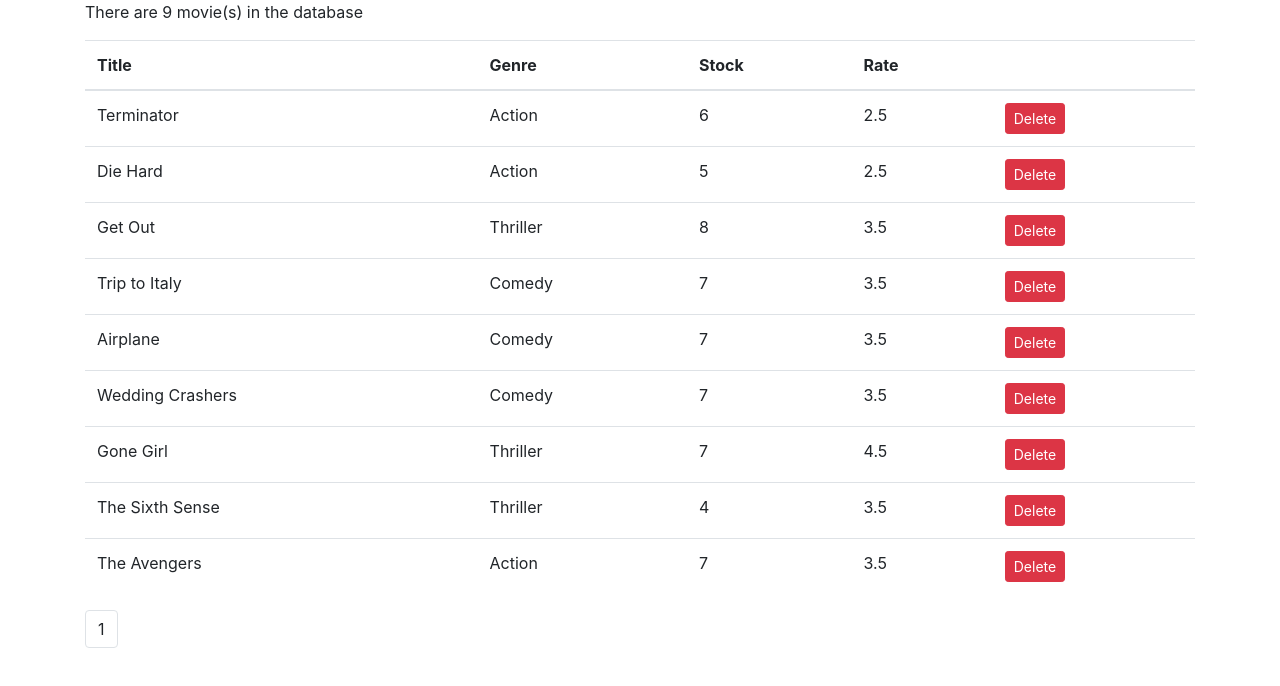
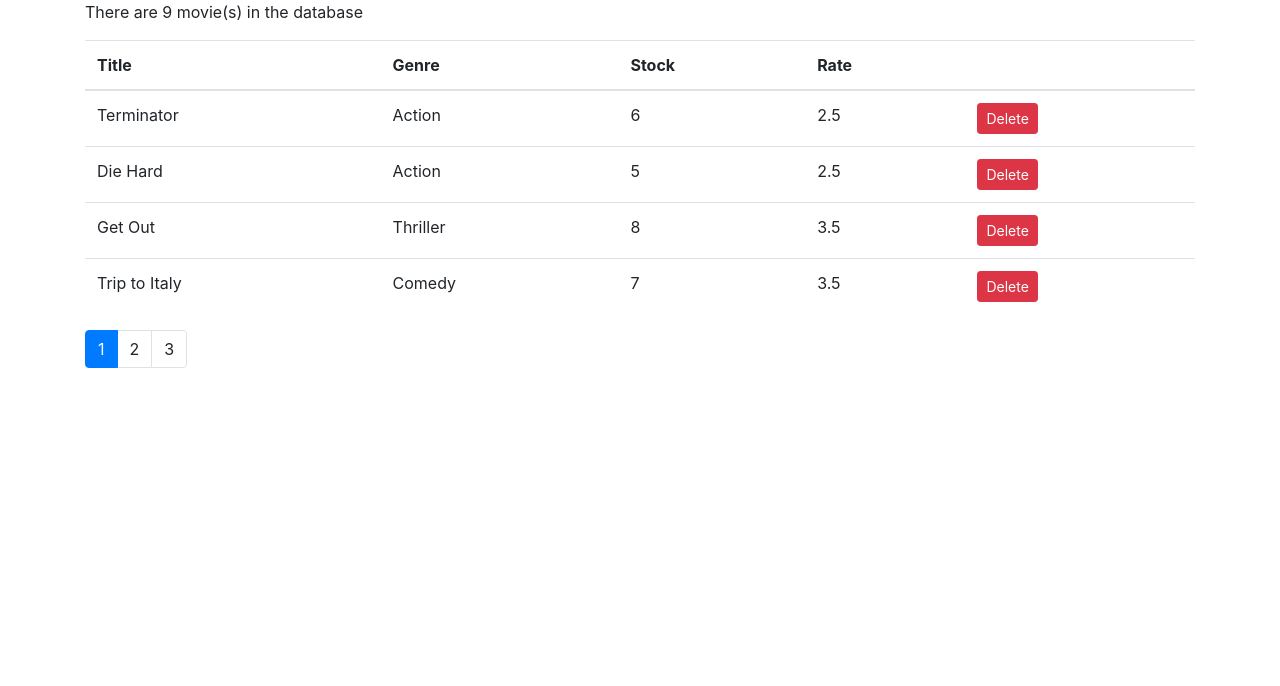
Before and after one commit to behtashmoradi/Vidly, a React (Create React App) app: page / in a window 1280 px wide. Shown: the top 686 px of the page. Built offline with nearby package versions, Linux system fonts and the light colour scheme.

Commit message:
add paging to the grid

```diff
--- a/package.json
+++ b/package.json
@@ -8,6 +8,7 @@
     "@testing-library/user-event": "^7.2.1",
     "bootstrap": "^4.1.1",
     "font-awesome": "^4.7.0",
+    "lodash": "^4.17.15",
     "react": "^16.12.0",
     "react-dom": "^16.12.0",
     "react-scripts": "3.3.0"
--- a/src/Components/Movies.jsx
+++ b/src/Components/Movies.jsx
@@ -1,19 +1,26 @@
 import React, { Component } from "react";
 import { getMovies } from "../services/fakeMovieService";
 import Pagination from "../common/pagination";
+import { Paginate } from "../utils/paginate";
 class Movies extends Component {
   state = {
     movies: getMovies(),
-    pageSize: 4
+    pageSize: 4,
+    currentPage: 1
   };
   handleDelete = movie => {
     const movies = this.state.movies.filter(m => m._id !== movie._id);
     this.setState({ movies: movies });
   };
   handlePageChange = page => {
-    console.log(page);
+    this.setState({ currentPage: page });
   };
   render() {
+    var movies = Paginate(
+      this.state.movies,
+      this.state.currentPage,
+      this.state.pageSize
+    );
     const { length: count } = this.state.movies;
     if (count === 0) {
       return <p>There are no movie in the Database</p>;
@@ -32,7 +39,7 @@
             </tr>
           </thead>
           <tbody>
-            {this.state.movies.map(movie => (
+            {movies.map(movie => (
               <tr key={movie._id}>
                 <td>{movie.title}</td>
                 <td>{movie.genre.name}</td>
@@ -50,11 +57,14 @@
             ))}
           </tbody>
         </table>
-        <Pagination
-          itemCount={count}
-          pageSize={this.state.pageSize}
-          onPageChange={this.handlePageChange}
-        />
+        {
+          <Pagination
+            itemCount={count}
+            pageSize={this.state.pageSize}
+            currentPage={this.state.currentPage}
+            onPageChange={this.handlePageChange}
+          />
+        }
       </React.Fragment>
     );
   }
--- a/src/common/pagination.jsx
+++ b/src/common/pagination.jsx
@@ -1,12 +1,25 @@
 import React from "react";
+import _ from "lodash";
 
 const Pagination = props => {
+  const { itemCount, pageSize, currentPage, onPageChange } = props;
+
+  var pageCount = itemCount / pageSize;
+  if (pageCount === 1) return null;
+  var items = _.range(1, pageCount + 1);
   return (
     <nav>
       <ul className="pagination">
-        <li className="page-item">
-          <a className="page-link">1</a>
-        </li>
+        {items.map(page => (
+          <li
+            className={page == currentPage ? "page-item active" : "page-item"}
+            key={page}
+          >
+            <a className="page-link" onClick={() => onPageChange(page)}>
+              {page}
+            </a>
+          </li>
+        ))}
       </ul>
     </nav>
   );
--- /dev/null
+++ b/src/utils/paginate.jsx
@@ -0,0 +1,14 @@
+import _ from "lodash";
+export function Paginate(items, pageNumber, pageSize) {
+  const startIndex = (pageNumber - 1) * pageSize;
+  console.log(startIndex);
+  console.log(pageSize);
+  console.log(items.length);
+  var pagedItems = _(items)
+    .slice(startIndex)
+    .take(pageSize)
+    .value();
+  console.log("paginate fuction");
+  console.log(pagedItems.length);
+  return pagedItems;
+}
```
